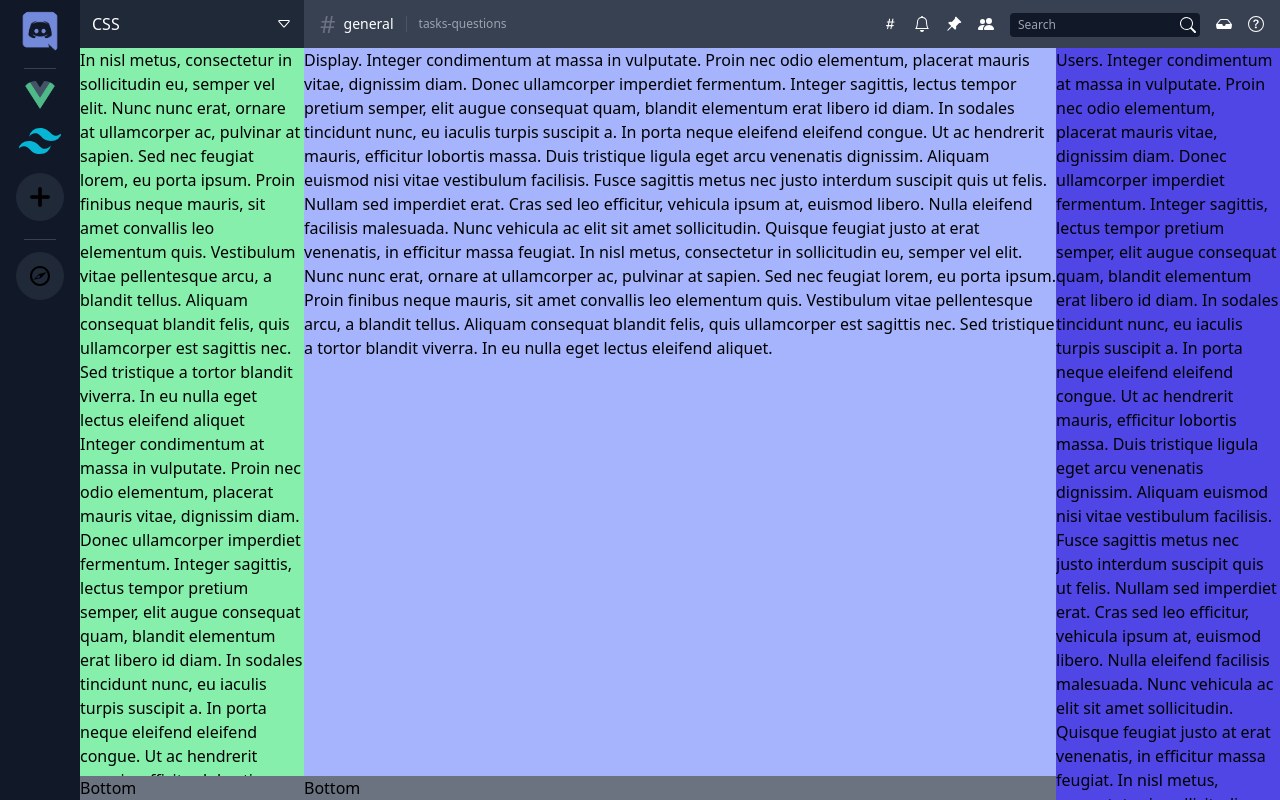
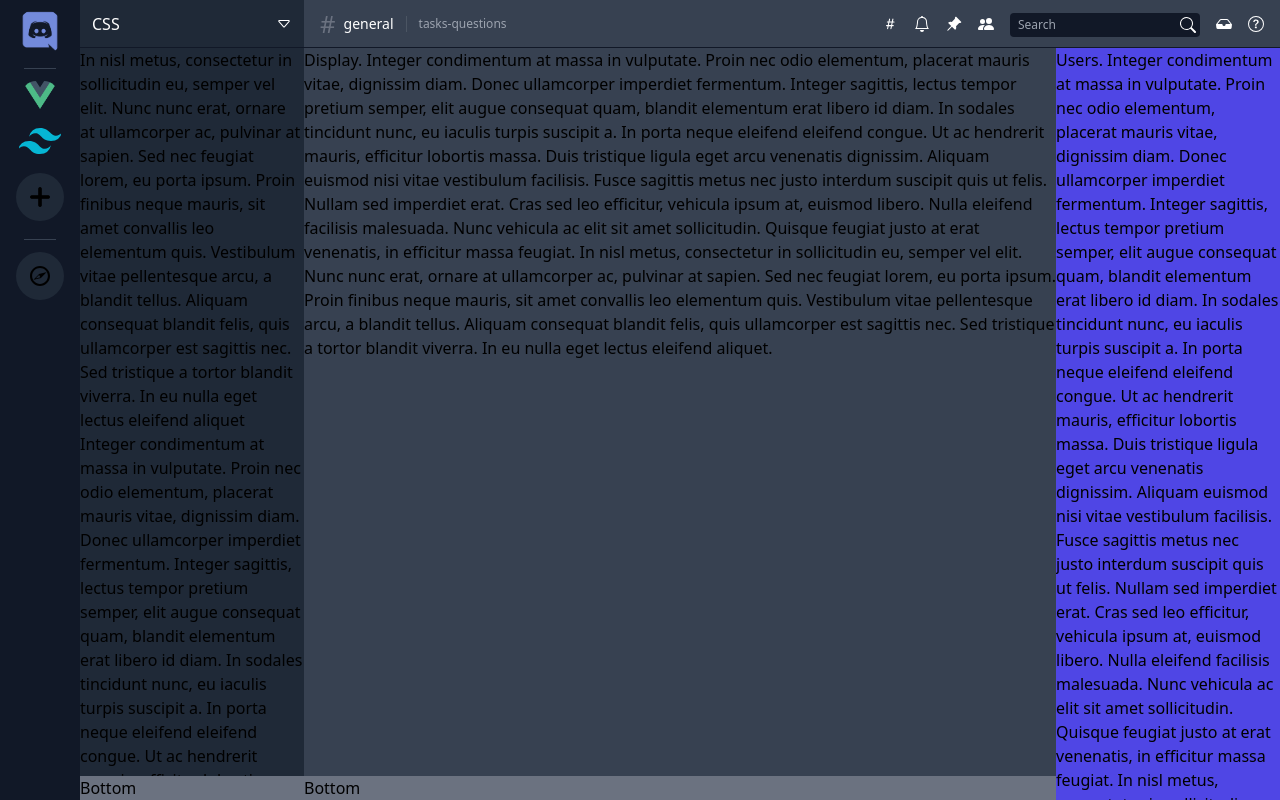
Before and after one commit to anastasiiadmm/discord-clone, a Vue app: page / in a window 1280 px wide. Built offline with nearby package versions, Linux system fonts and the light colour scheme.

Commit message:
Finish top bar

```diff
--- a/src/App.vue
+++ b/src/App.vue
@@ -48,7 +48,7 @@
     </div>
     <div class="flex flex-col min-h-screen h-screen">
       <div class="flex text-white h-12">
-        <div class="bg-gray-800 w-56 flex-none flex items-center justify-between px-3 py-2">
+        <div class="bg-gray-800 border-b border-gray-900 w-56 flex-none flex items-center justify-between px-3 py-2">
           <div>CSS</div>
           <button>
             <svg xmlns="http://www.w3.org/2000/svg" width="16" height="16" fill="currentColor" class="bi bi-caret-down"
@@ -58,7 +58,7 @@
             </svg>
           </button>
         </div>
-        <div class="flex-1 bg-gray-700 flex items-center justify-between px-4">
+        <div class="flex-1 bg-gray-700 flex items-center justify-between px-4 border-b border-gray-900">
           <div class="flex items-center">
             <div class="text-gray-500 text-2xl">#</div>
             <div class="ml-2 text-sm text-white">general</div>
@@ -127,7 +127,7 @@
         </div>
       </div>
       <div class="flex-1 bg-blue-500 flex overflow-y-hidden">
-        <div class="bg-green-300 w-56 flex-none flex flex-col justify-between">
+        <div class="bg-gray-800 w-56 flex-none flex flex-col justify-between">
           <div class="overflow-y-auto">
             In nisl metus, consectetur in sollicitudin eu, semper vel elit. Nunc nunc erat, ornare at ullamcorper ac,
             pulvinar at sapien. Sed nec feugiat lorem, eu porta ipsum. Proin finibus neque mauris, sit amet convallis
@@ -151,8 +151,8 @@
             Bottom
           </div>
         </div>
-        <div class="bg-green-500 flex-1 flex justify-between">
-          <div class="bg-indigo-300 flex-1 flex flex-col justify-between">
+        <div class="flex-1 flex justify-between">
+          <div class="bg-gray-700 flex-1 flex flex-col justify-between">
             <div class="overflow-y-auto">
               Display. Integer condimentum at massa in vulputate. Proin nec odio elementum, placerat mauris vitae,
               dignissim diam. Donec ullamcorper imperdiet fermentum. Integer sagittis, lectus tempor pretium semper,
```
